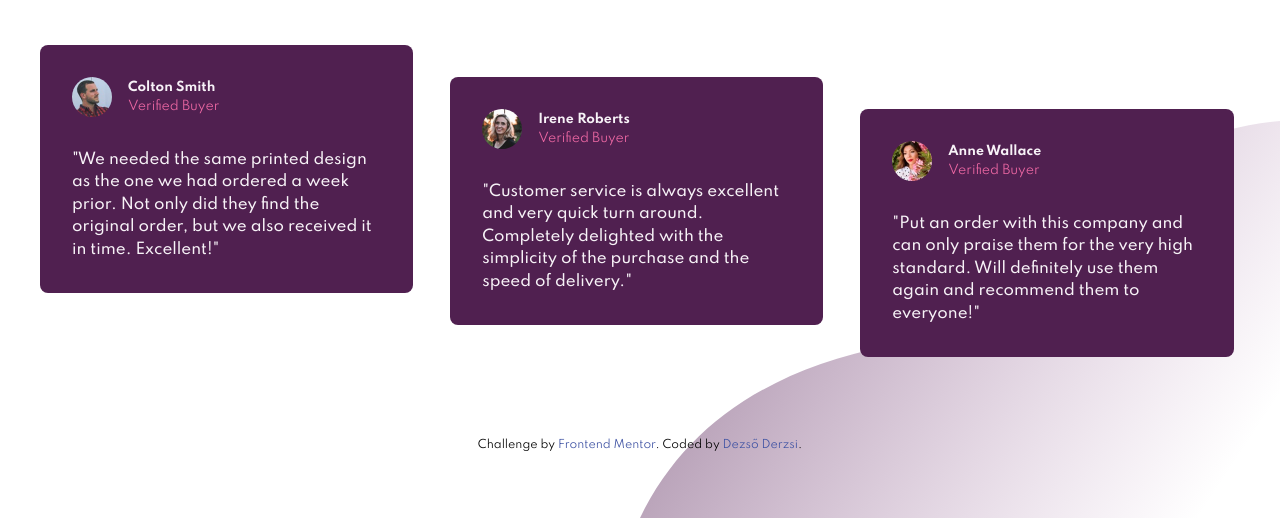
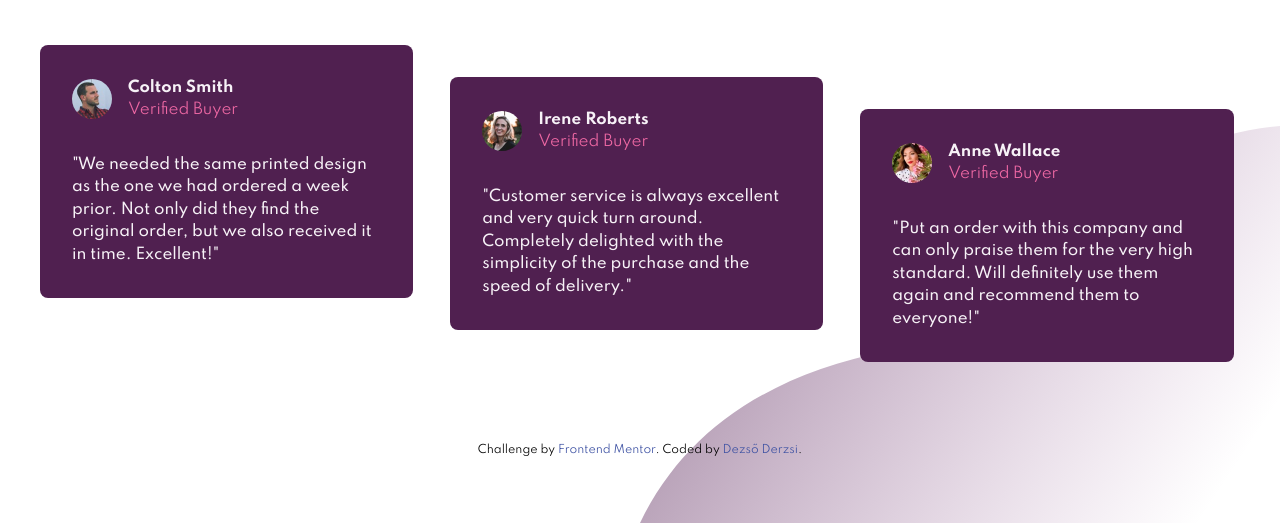
Before and after one commit to DeDe-code/frontend-social-proof-section-project, a plain HTML site: page index.html in a window 1280 px wide. Shown: the part 427-950 px from the top of the page. Drawn offline with Linux system fonts and the light colour scheme.

Commit message:
changing h5 tags to h2 tags and fontsize

```diff
--- a/css/style.css
+++ b/css/style.css
@@ -79,6 +79,7 @@ h4,
 h5 {
   color: var(--clr-primary-2);
   line-height: 1;
+  font-size: var(--fs-500);
 }
 
 img {
--- a/index.html
+++ b/index.html
@@ -93,8 +93,8 @@
                   />
                 </div>
                 <div class="card-title">
-                  <h5 class="name">Colton Smith</h5>
-                  <h5 class="status">Verified Buyer</h5>
+                  <h2 class="name">Colton Smith</h2>
+                  <h2 class="status">Verified Buyer</h2>
                 </div>
               </div>
               <p class="card-text">
@@ -115,8 +115,8 @@
                   />
                 </div>
                 <div class="card-title">
-                  <h5 class="name">Irene Roberts</h5>
-                  <h5 class="status">Verified Buyer</h5>
+                  <h2 class="name">Irene Roberts</h2>
+                  <h2 class="status">Verified Buyer</h2>
                 </div>
               </div>
               <p class="card-text">
@@ -137,8 +137,8 @@
                   />
                 </div>
                 <div class="card-title">
-                  <h5 class="name">Anne Wallace</h5>
-                  <h5 class="status">Verified Buyer</h5>
+                  <h2 class="name">Anne Wallace</h2>
+                  <h2 class="status">Verified Buyer</h2>
                 </div>
               </div>
               <p class="card-text">
```
